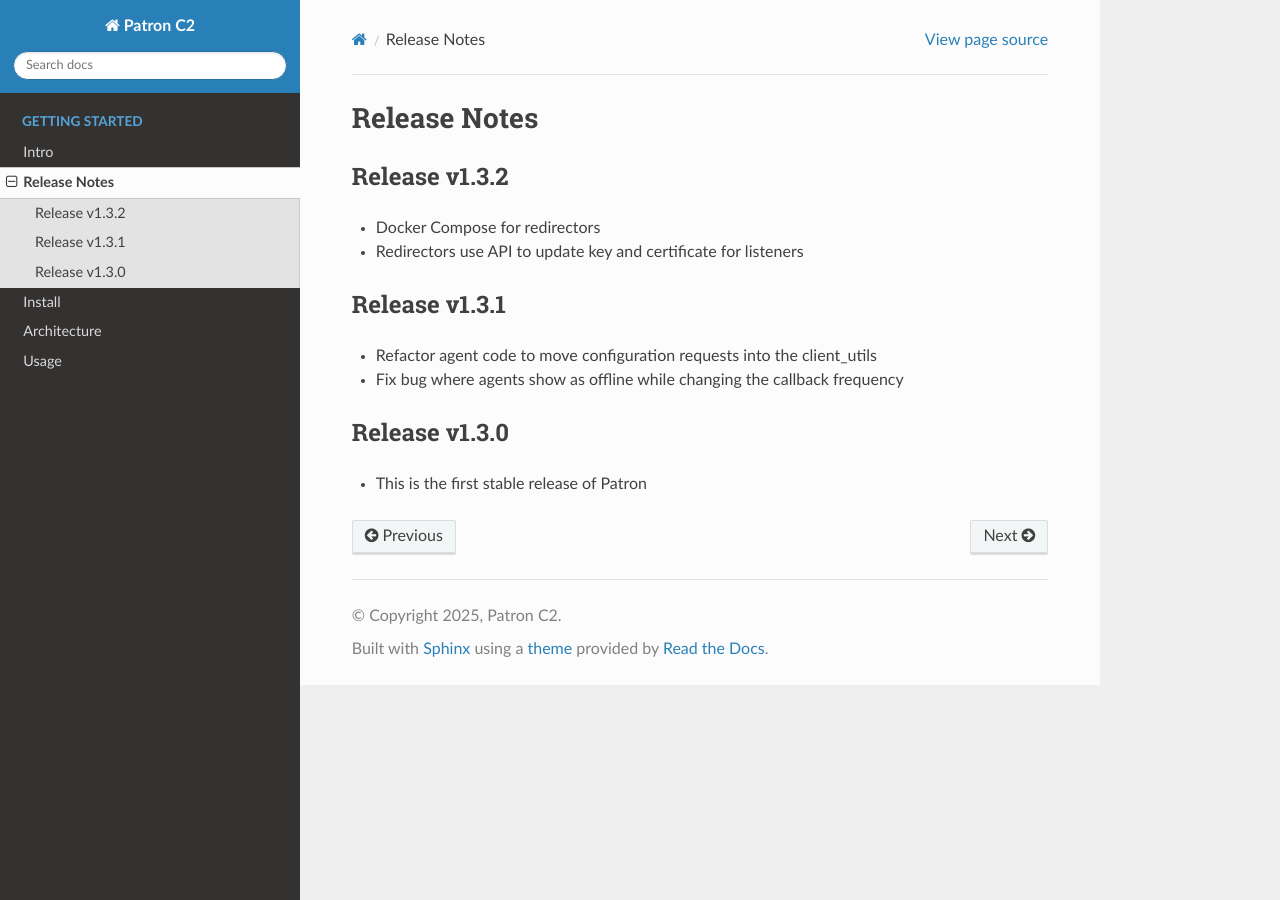
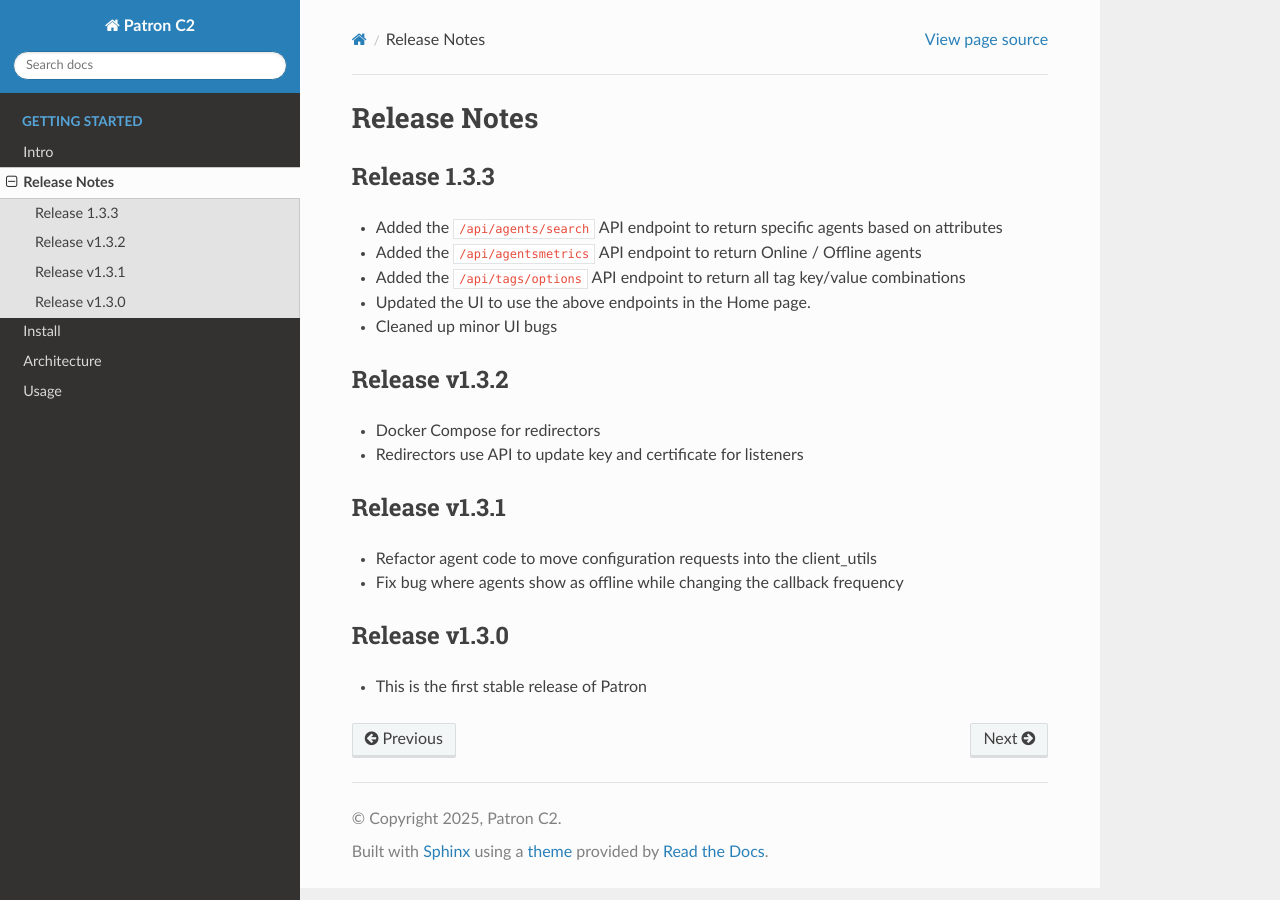
Before and after one commit to PatronC2/Documentation, a Sphinx documentation site: the page built from docs/release_notes.md, in a window 1280 px wide. Built offline with Sphinx 7.4.7 and the Read the Docs theme 3.1.0, drawn with Linux system fonts in a browser that asks for light colours.

Commit message:
Add release notes

```diff
--- a/docs/release_notes.md
+++ b/docs/release_notes.md
@@ -1,4 +1,11 @@
 # Release Notes
+
+## Release 1.3.3
+* Added the `/api/agents/search` API endpoint to return specific agents based on attributes
+* Added the `/api/agentsmetrics` API endpoint to return Online / Offline agents
+* Added the `/api/tags/options` API endpoint to return all tag key/value combinations
+* Updated the UI to use the above endpoints in the Home page.
+* Cleaned up minor UI bugs
 
 ## Release v1.3.2
 * Docker Compose for redirectors
```
